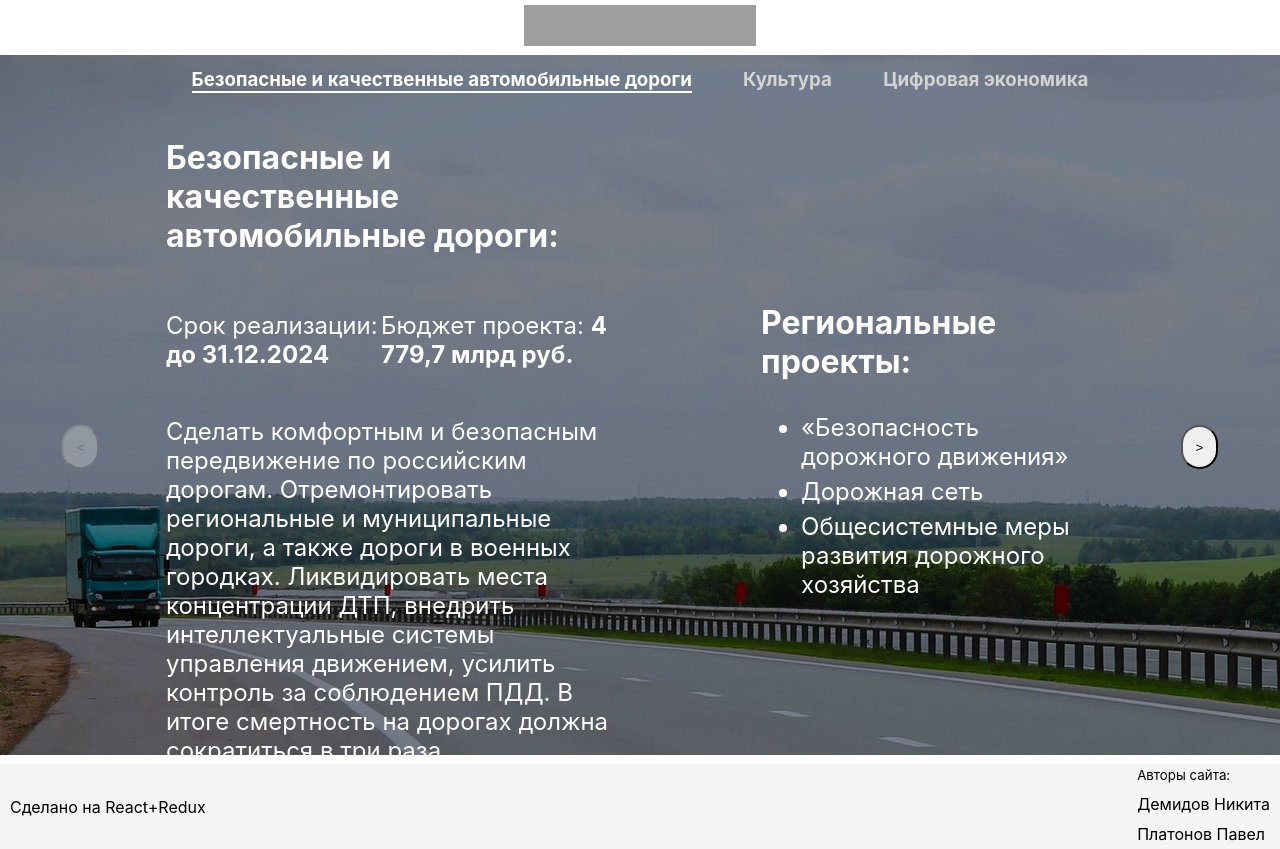
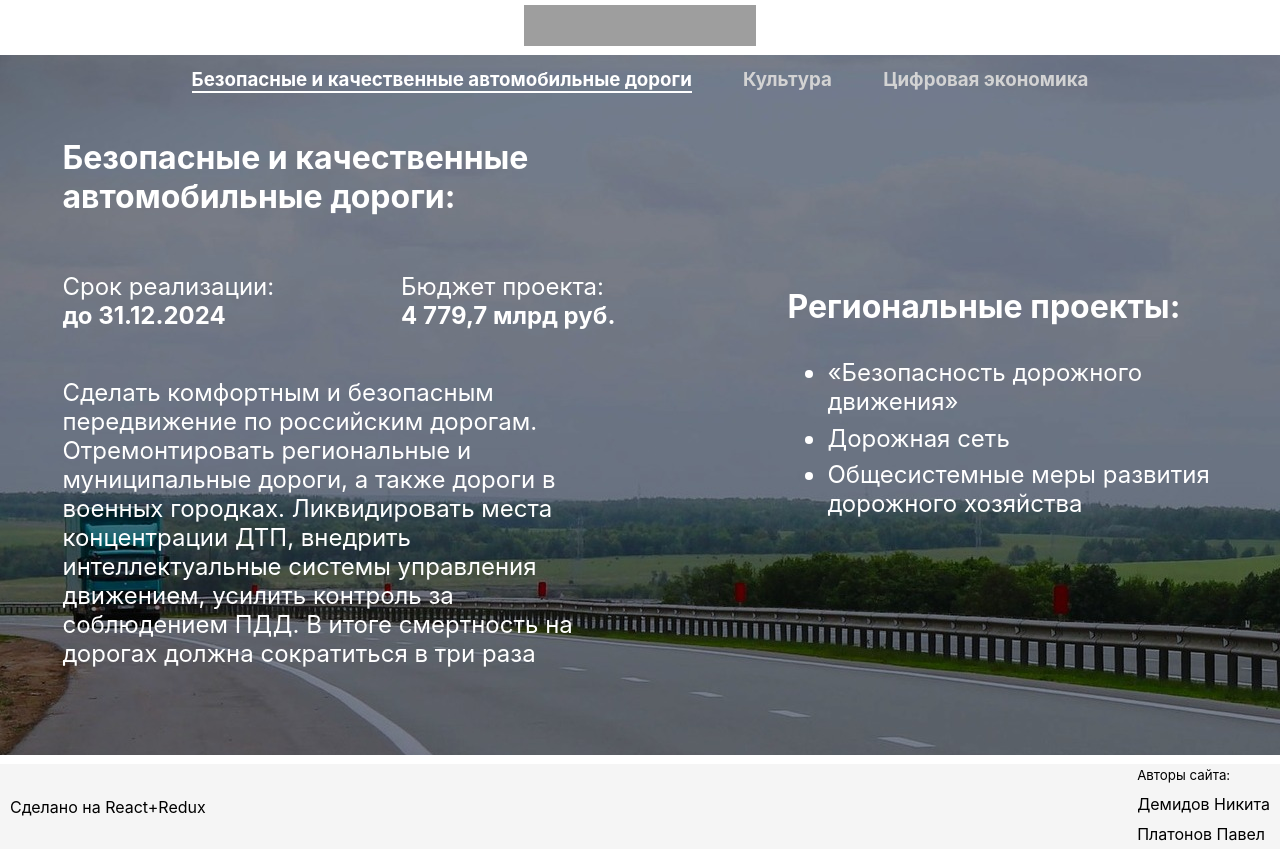
Before and after one commit to Nickdem/hackaton-project, a React (Create React App) app: page / in a window 1280 px wide. Built offline with nearby package versions, Linux system fonts and the light colour scheme; grey boxes are pictures that could not be loaded.

Commit message:
Правки, невидимые кнопки на главной

```diff
--- a/src/components/HomeProject.js
+++ b/src/components/HomeProject.js
@@ -19,8 +19,8 @@ const HomeProject = ({natProject}) => {
       <div className={classes.Nat}>
         <h3>{natProject.natProjectsName}:</h3>
         <div>
-          <p>Срок реализации: <strong>{natProject.natProjectsDes.time}</strong></p>
-          <p>Бюджет проекта: <strong>{natProject.natProjectsDes.budget}</strong></p>
+          <p>Срок реализации: <br/><strong>{natProject.natProjectsDes.time}</strong></p>
+          <p>Бюджет проекта: <br/><strong>{natProject.natProjectsDes.budget}</strong></p>
         </div>
         <p>{natProject.natProjectsDes.par}</p>
       </div>
--- a/src/components/HomeProject.module.css
+++ b/src/components/HomeProject.module.css
@@ -4,6 +4,7 @@
 
 .Nat div {
   display: flex;
+  justify-content: space-between;
 }
 
 .Nat p {
@@ -76,6 +77,7 @@
   .Reg {
     width: 35%;
     margin: auto 3%;
+    z-index: 3;
   }
 
   .Reg  h3 {
--- a/src/pages/Home.js
+++ b/src/pages/Home.js
@@ -57,9 +57,9 @@ const Home = () => {
         ? <div className={customStyle[data.natProjects[count].natProjectsUrl] ? customStyle[data.natProjects[count].natProjectsUrl] : classes.Content}>
             <div className={classes.Links}>{renderLinks()}</div>
             <div className={classes.Wrapper}>
-              <button className={classes.Button} onClick={()=>setCount(count - 1)} disabled={back}>&lt;</button>
+              <button className={classes.Button} onClick={()=>setCount(count - 1)} disabled={back}></button>
               <HomeProject natProject={data.natProjects[count]}/>
-              <button className={classes.Button} onClick={()=>setCount(count + 1)} disabled={move}>&gt;	</button>
+              <button className={classes.Button} onClick={()=>setCount(count + 1)} disabled={move}></button>
             </div>
           </div>
         : <Loader mess={"Подождите немного! Идёт загрузка..."} />
--- a/src/pages/Home.module.css
+++ b/src/pages/Home.module.css
@@ -59,8 +59,6 @@
 }
 
 .Button {
-  margin: auto 3%;
-  padding: 1%;
   border-radius: 25px;
 }
 
@@ -104,9 +102,23 @@
     height: 700px;
   }
 
-  .Button {
-    margin: auto 3%;
-    padding: 1%;
-    border-radius: 25px;
+  .Button:first-child {
+    cursor: pointer;
+    position: absolute;
+    opacity: 0;
+    z-index: 2;
+    left: 0px;
+    height: 630px;
+    width: 50%;
+  }
+
+  .Button:last-child {
+    cursor: pointer;
+    position: absolute;
+    z-index: 2;
+    opacity: 0;
+    right: 0px;
+    height: 630px;
+    width: 50%;
   }
 }
```
